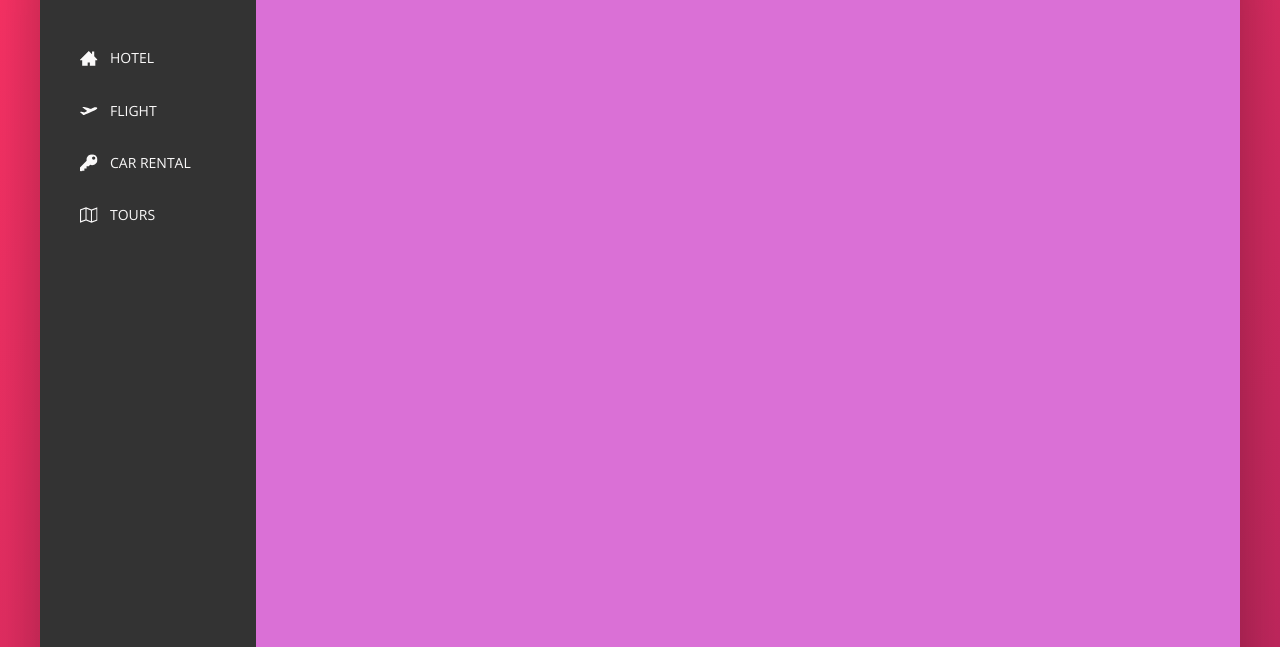
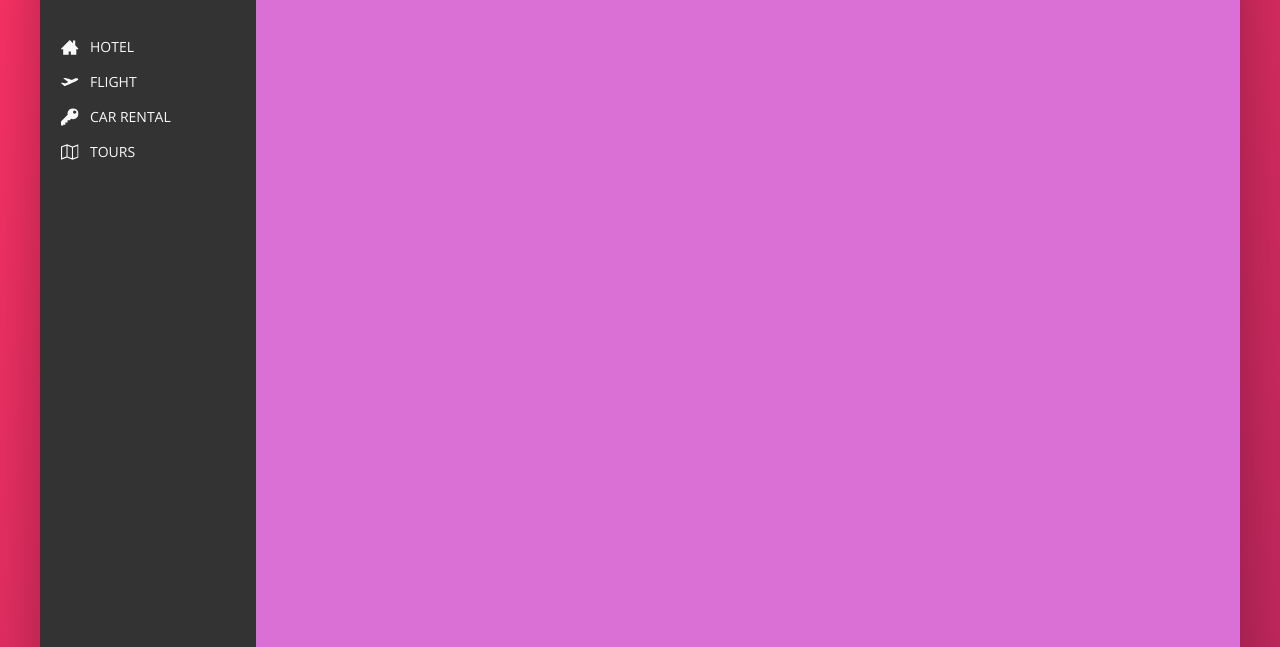
Before and after one commit to navyblueyes/CSS-SASS-ex2-trillo, a website: page index.html in a window 1280 px wide. Shown: the part 153-800 px from the top of the page. Drawn offline with nearby package versions, Linux system fonts and the light colour scheme.

Commit message:
fixed navbar

```diff
--- a/index.html
+++ b/index.html
@@ -46,7 +46,7 @@
             <div class="content">
                 <nav class="sidebar">
                     <ul class="side-nav">
-                        <li class="side-nav__item">
+                        <li class="side-nav__item side-nav__item--active">
                             <a href="#" class="side-name__link">
                                 <svg class="side-nav__icon">
                                     <use xlink:href="img/sprite.svg#icon-home3"></use>
--- a/sass/_components.scss
+++ b/sass/_components.scss
@@ -130,18 +130,38 @@
 
     &__item {
         position: relative;
-        padding: 1.5rem 1rem;
+        padding: 1.5rem .1rem;
         color: var(--color-grey-light-1);
+
+        &:not(:last-child) {
+            margin-bottom: .5rem;
+        }
     }
     &__item::before {
         content: "";
-        position: 0;
+        position: absolute;
         top: 0;
         left: 0;
         height: 100%;
         width: 3px;
         background-color: var(--color-primary);
-        margin-left: 2rem;
+        transform: scaleY(0);
+        // transform starts in middle; if you want it to start from the bottom -- transform-origin: bottom;
+        transition: transform .2s,
+                    width .2s cubic-bezier(1, 0, 0, 1) .2s,
+                    background-color .1s;
+
+           //  time1  time2,   time1 is the duration; time2 is the delay
+    }
+
+    &__item:hover::before,
+    &__item--active:hover::before {
+        transform: scaleY(1);
+        width: 100%;
+    }
+
+    &__item:active::before {
+        background-color: var(--color-primary-light);
     }
 
     &__link:link,
@@ -153,11 +173,13 @@
         display: flex;
         align-content: center;
         position: relative;
+        z-index: 10;
     }
     &__icon {
         width: 1.75rem;
         height: 1.75rem;
-        margin: 0 1rem;
+        margin-left: 2rem;
+        margin-right: 1rem;
         fill: var(--color-grey-light-1);
         position: absolute;
         top: 50%;
@@ -170,7 +192,7 @@
         color: var(--color-grey-light-1);
         position: absolute;
         top: 50%;
-        left: 7rem;
+        left: 5rem;
         -ms-transform: translateY(-50%);
         transform: translateY(-50%);
     }
```
Also changed, not shown: css/style.css.
